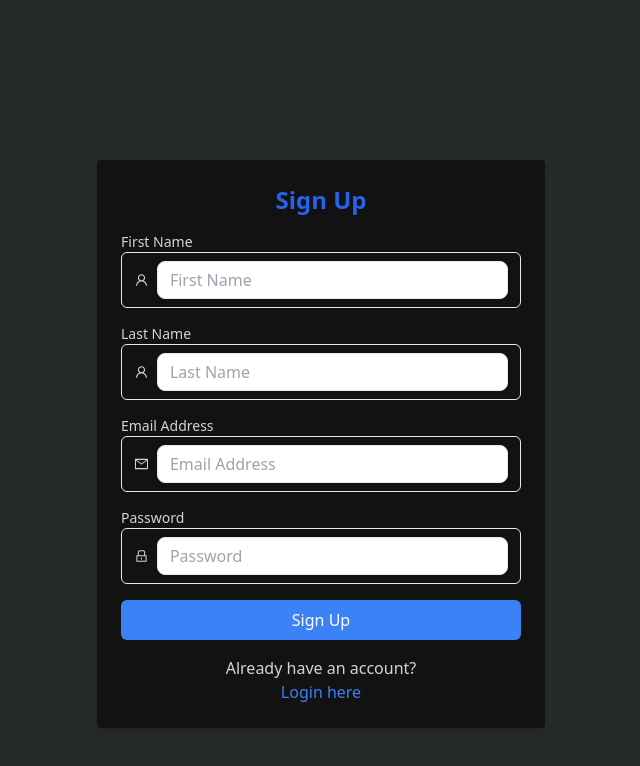
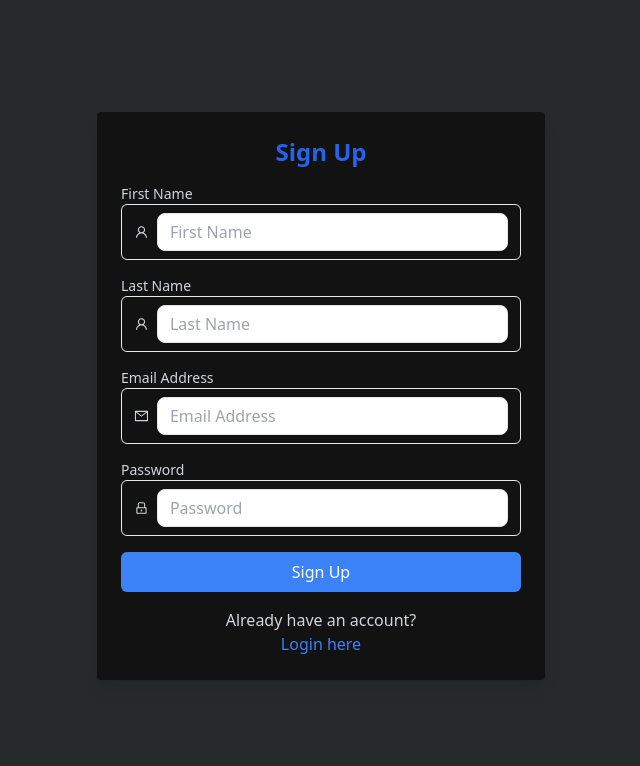
Before and after one commit to wunmicrown/Authentication, a React (Vite) app: page / in a window 1280 px wide. Shown: the top 766 px of the page, without its empty margins (319-959 px from the left). Built offline with nearby package versions, Linux system fonts and the light colour scheme.

Commit message:
give loading a presentable styling

```diff
--- a/src/Components/authentication/signupVerifyAndSignup/SignUp.jsx
+++ b/src/Components/authentication/signupVerifyAndSignup/SignUp.jsx
@@ -37,7 +37,7 @@ const SignUp = () => {
   return (
    <>
      <section className="bg-[#272A2B] h-screen">
-     <main className="pt-40">
+     <main className=" pt-28">
         <div className="max-w-md mx-auto shadow-lg p-6  bg-[#121212] rounded">
       <h2 className="text-2xl mb-4 text-center font-bold text-blue-600">Sign Up</h2>
       <form onSubmit={handleSubmit}>
```
